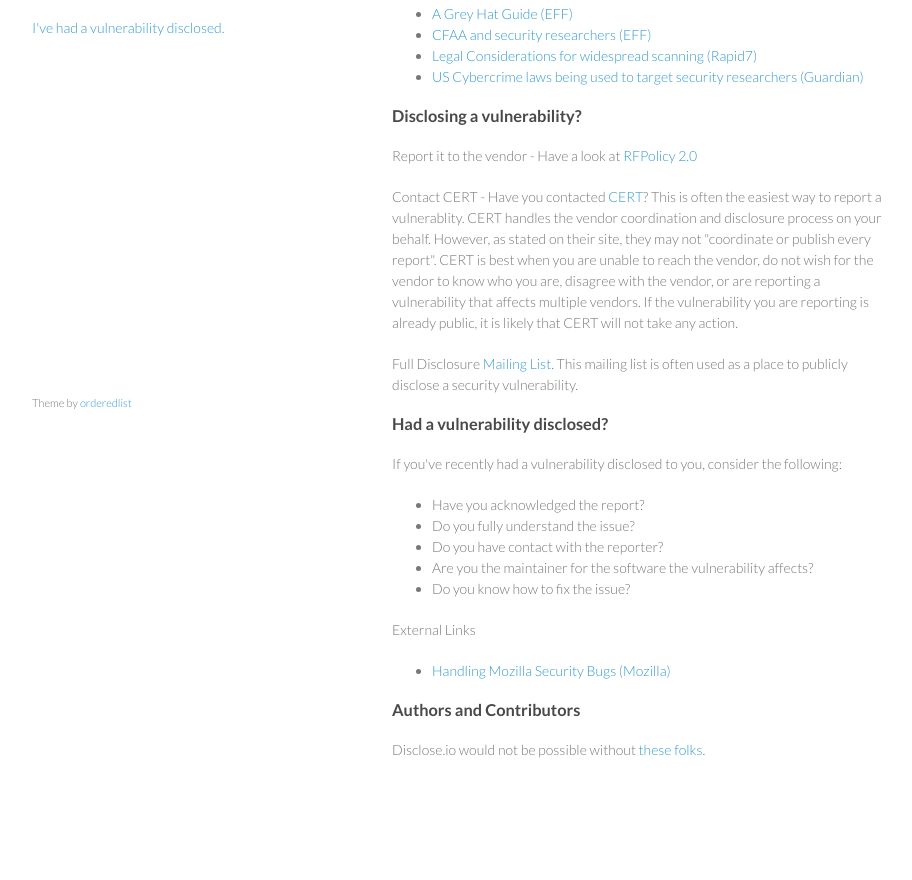
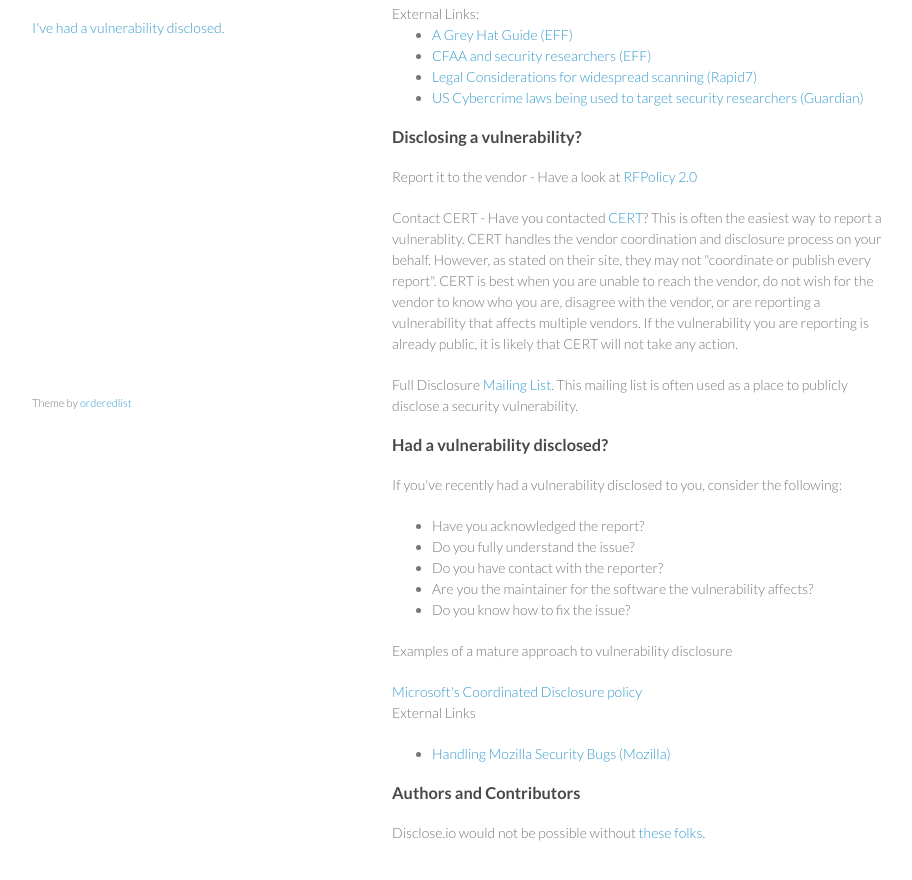
Before and after one commit to CoderAlok/disclose.github.io, a plain HTML site: page index.html in a window 1280 px wide. Shown: the part 318-1198 px from the top of the page, without its empty margins (178-1090 px from the left). Before the commit the page ends 1148 px from the top, so only its background shows below. Drawn offline with Linux system fonts and the light colour scheme.

Commit message:
add a link to microsoft's program, add a note about the US

```diff
--- a/index.html
+++ b/index.html
@@ -34,7 +34,9 @@
 
         <h3><a name="researcher" class="anchor" href="#researcher"><span class="octicon octicon-link"></span></a>Performing security research?</h3>
 
-        As a researcher, you should familiarize yourself with the following:
+        Where are you located?
+
+        As a researcher in the United States, you should familiarize yourself with the following:
         <ul>
           <li><a href="http://en.wikipedia.org/wiki/Computer_Fraud_and_Abuse_Act">Computer Fraud and Abuse Act</a></li>
           <li><a href="http://en.wikipedia.org/wiki/Anti-circumvention">Anti-Circumvention Provisions of the DMCA</a></li>
@@ -69,6 +71,9 @@
           <li>Do you know how to fix the issue?</li>
         </ul>
 
+        <p>Examples of a mature approach to vulnerability disclosure </p>
+        <a href="https://technet.microsoft.com/en-us/security/dn467923.aspx"> Microsoft's Coordinated Disclosure policy </a>
+
         <p> External Links </p>
         <ul>
           <li><a href="https://www.mozilla.org/en-US/about/governance/policies/security-group/bugs/">Handling Mozilla Security Bugs (Mozilla)</a></li>
```
Also changed, not shown: list.html (+0 -1 lines).
